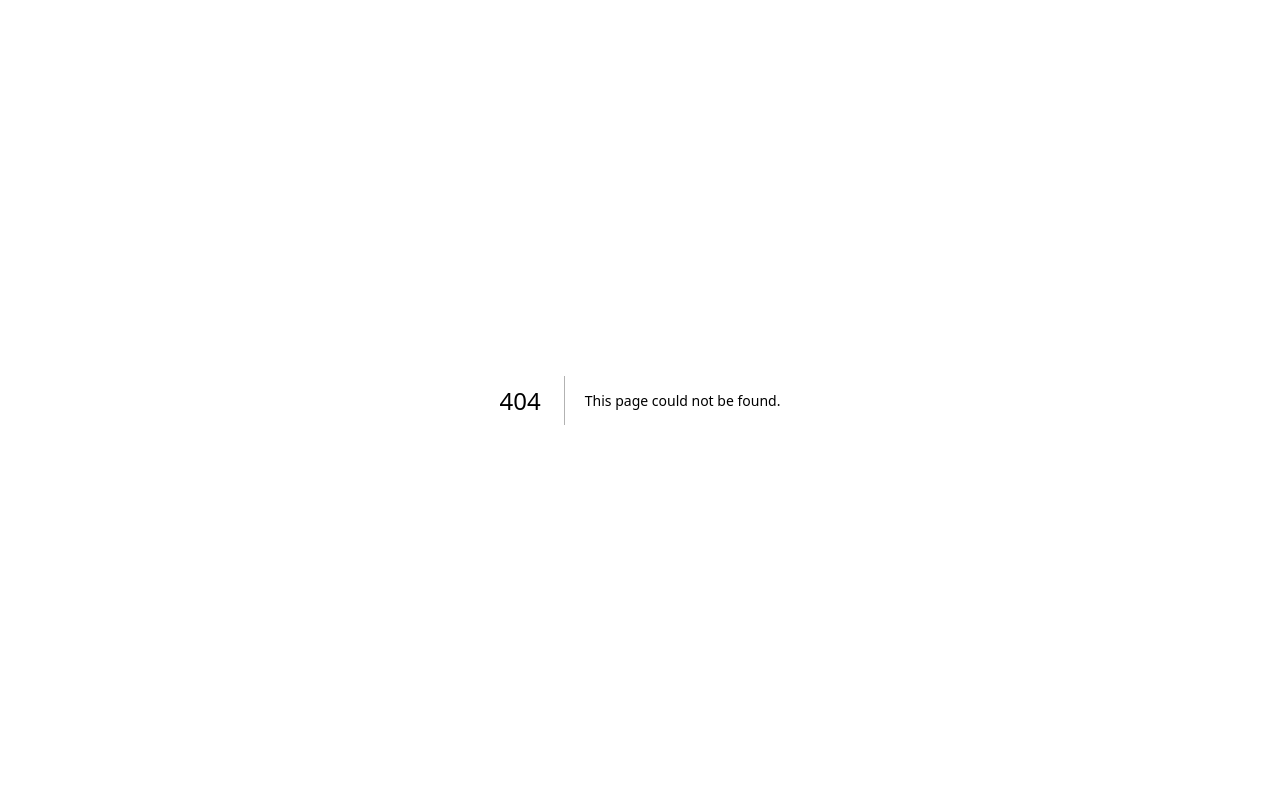
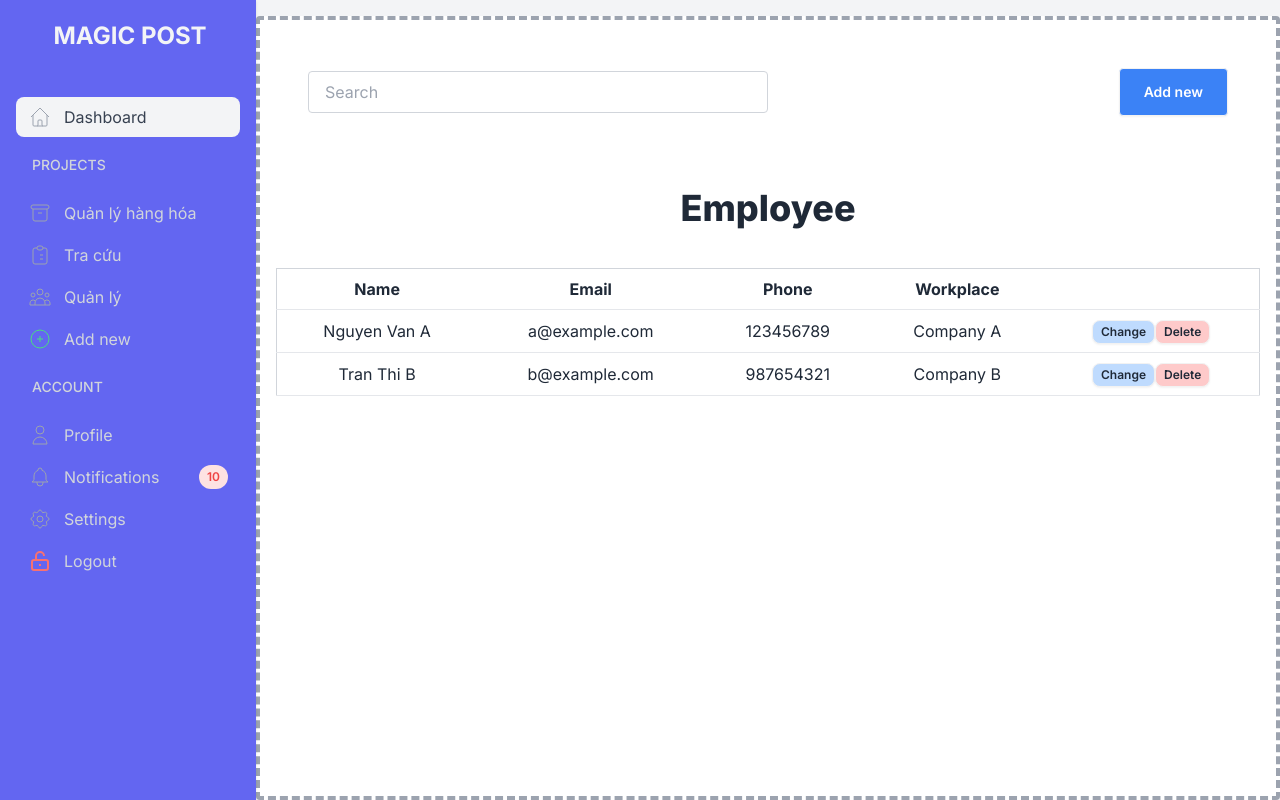
Before and after one commit to huydat-isme/MagicPost-group1, a Next.js app: page /manage_employee in a window 1280 px wide. Before the commit this address had no page. Built offline with nearby package versions, Linux system fonts and the light colour scheme.

Commit message:
employe management

```diff
--- a/app/dashboard/header_dashboard.tsx
+++ b/app/dashboard/header_dashboard.tsx
@@ -1,4 +1,5 @@
 import { disconnect } from "process";
+import Link from 'next/link';
 
 export default function Header_dasboard() {
     return (
@@ -83,7 +84,7 @@ export default function Header_dasboard() {
           </li>
           <li className="my-px">
             <a
-              href="#"
+              href="./manage_employee"
               className="flex flex-row items-center h-10 px-3 rounded-lg text-gray-300 hover:bg-gray-100 hover:text-gray-700"
             >
               <span className="flex items-center justify-center text-lg text-gray-400">
--- /dev/null
+++ b/app/manage_employee/page.tsx
@@ -0,0 +1,235 @@
+// newpage.js
+"use client";
+import Link from 'next/link';
+import React, { useState }from 'react';
+import Header_dasboard from '../dashboard/header_dashboard';
+import Modal from 'react-modal';
+
+const manage = () => {
+  const [data, setData] = useState([
+    { id: 1, name: 'Nguyen Van A', email: 'a@example.com', phone: '123456789', workplace: 'Company A' },
+    { id: 2, name: 'Tran Thi B', email: 'b@example.com', phone: '987654321', workplace: 'Company B' },
+    // Thêm các bản ghi khác nếu cần
+  ]);
+
+  const [modalIsOpen, setModalIsOpen] = useState(false);
+  const [editedData, setEditedData] = useState({});
+  const [deleteId, setDeleteId] = useState(null);
+  const [editingMode, setEditingMode] = useState(false);
+  const [addnew, setAddnew] = useState(false);
+
+  const handleEdit = (id: number) => {
+    const editedItem = data.find(item => item.id === id);
+    setEditedData(editedItem);
+    setModalIsOpen(true);
+    setEditingMode(true);
+  };
+
+  const handleUpdate1 = () => {
+    // Cập nhật dữ liệu trong data
+    const updatedData = data.map(item =>
+      item.id === editedData.id ? editedData : item
+    );
+    setData(updatedData);
+    setModalIsOpen(false);
+    setEditingMode(false);
+  };
+
+  const handleDelete = (id: number | React.SetStateAction<null>) => {
+    setDeleteId(id);
+    setModalIsOpen(true);
+    setEditingMode(false);
+  };
+
+  const confirmDelete = () => {
+    // Xóa dữ liệu trong data
+    const updatedData = data.filter(item => item.id !== deleteId);
+    setData(updatedData);
+    setModalIsOpen(false);
+  };
+
+  const handleAddNew = () => {
+    // Tạo một bản ghi mới (để demo, sử dụng id tăng tự động)
+    const newRecord = {
+      id: data.length + 1,
+      name: '',
+      email: '',
+      phone: '',
+      workplace: '',
+    };
+
+    // Mở modal với bản ghi mới
+    setAddnew(true);
+    setEditedData(newRecord);
+    setModalIsOpen(true);
+    setEditingMode(true);
+  };
+
+
+
+  const handleSaveNew = () => {
+    // Thêm bản ghi mới vào data
+    setData([...data, editedData]);
+    setModalIsOpen(false);
+    setEditingMode(false);
+  };
+
+  const handleUpdate = () =>{
+    if(addnew) {
+      handleSaveNew();
+    }
+    else{
+      handleUpdate1();
+    }
+  }
+
+  return (
+
+    <div className="flex flex-row min-h-screen bg-gray-100 text-gray-800">
+      <Header_dasboard />
+
+
+
+
+      <div className="flex flex-grow border-4 border-gray-400 border-dashed bg-white rounded mt-4">
+      <div className="container mx-auto p-4">
+        <div className='flex items-center justify-between p-8'>
+
+            <input type="text" placeholder="Search" className="w-1/2 px-4 py-2 border border-gray-300 rounded" />
+
+          <button
+            onClick={handleAddNew}
+            className="btn ml-4 px-6 py-2 bg-blue-500 text-white rounded"
+          >
+          Add new
+          </button>
+
+
+        </div>
+        <h1 className='font-extrabold text-center text-4xl m-5 p-5'>Employee</h1>
+        <table className="min-w-full bg-white border border-gray-300 text-center">
+        <thead>
+          <tr>
+            <th className="py-2 px-4 border-b">Name</th>
+            <th className="py-2 px-4 border-b">Email</th>
+            <th className="py-2 px-4 border-b">Phone</th>
+            <th className="py-2 px-4 border-b">Workplace</th>
+            <th className="py-2 px-4 border-b"></th>
+          </tr>
+        </thead>
+        <tbody>
+          {data.map((item) => (
+            <tr key={item.id}>
+              <td className="py-2 px-4 border-b">{item.name}</td>
+              <td className="py-2 px-4 border-b">{item.email}</td>
+              <td className="py-2 px-4 border-b">{item.phone}</td>
+              <td className="py-2 px-4 border-b">{item.workplace}</td>
+              <td className="py-2 px-4 border-b">
+                <button
+                  className="bg-blue-200 btn btn-xs"
+                  onClick={() => handleEdit(item.id)}
+                >
+                  Change
+                </button>
+                <button
+                  className="bg-red-200 btn btn-xs"
+                  onClick={() => handleDelete(item.id)}
+                >
+                  Delete
+                </button>
+              </td>
+            </tr>
+          ))}
+        </tbody>
+      </table>
+      <Modal
+        isOpen={modalIsOpen}
+        onRequestClose={() => setModalIsOpen(false)}
+        contentLabel="Edit Modal"
+        className="relative flex flex-col justify-center h-4/5 bg-gray-100 p-6 w-2/5 my-14 mx-auto"
+      >
+        {editingMode ? (
+          <>
+            <h1 className="text-4xl font-extrabold dark:text-white text-center">Information</h1>
+        <div>
+        <label className="label">
+        <h2>Name:</h2>
+        </label>
+        <input
+          className="input input-bordered w-full max-w-xl"
+          type="text"
+          value={editedData.name}
+          onChange={(e) => setEditedData({ ...editedData, name: e.target.value })}
+        />
+
+        </div>
+        <div>
+        <label className="label">
+        <h2>Email:</h2>
+        </label>
+        <input
+          className="input input-bordered w-full max-w-xl"
+          type="text"
+          value={editedData.email}
+          onChange={(e) => setEditedData({ ...editedData, email: e.target.value })}
+        />
+
+        </div>
+        <div>
+        <label className="label">
+        <h2>Phone:</h2>
+        </label>
+        <input
+          className="input input-bordered w-full max-w-xl"
+          type="text"
+          value={editedData.phone}
+          onChange={(e) => setEditedData({ ...editedData, phone: e.target.value })}
+        />
+
+        </div>
+        <div>
+        <label className="label">
+        <h2>Workplace:</h2>
+        </label>
+        <input
+          className="input input-bordered w-full max-w-xl"
+          type="text"
+          value={editedData.workplace}
+          onChange={(e) => setEditedData({ ...editedData, workplace: e.target.value })}
+        />
+
+        </div>
+
+      <div className="modal-action">
+      <form method="dialog">
+
+        <button className="btn" onClick={handleUpdate}>OK</button>
+        <button className="btn" onClick={() => setModalIsOpen(false)}>Cancel</button>
+      </form>
+      </div>
+      </>
+      ) : (
+        <>
+          <h2 className="text-4xl font-bold mb-4 text-center">Xác Nhận Xóa</h2>
+          <br />
+          <p className="mb-4">Bạn có chắc muốn xóa nội dung này không?</p>
+          <br />
+          <button
+            onClick={confirmDelete}
+            className="btn bg-red-500 text-white rounded">
+            OK
+          </button>
+          <button className="btn" onClick={() => setModalIsOpen(false)}>Cancel</button>
+        </>
+      )}
+
+
+      </Modal>
+    </div>
+    </div>
+
+    </div>
+  );
+};
+
+export default manage;
--- a/package.json
+++ b/package.json
@@ -19,6 +19,7 @@
     "react": "^18",
     "react-dom": "^18",
     "react-hook-form": "^7.48.2",
+    "react-modal": "^3.16.1",
     "sequelize": "^6.35.1",
     "yup": "^1.3.2"
   },
@@ -28,6 +29,7 @@
     "@types/node": "^20",
     "@types/react": "^18",
     "@types/react-dom": "^18",
+    "@types/react-modal": "^3.16.3",
     "@types/uuid": "^9.0.7",
     "autoprefixer": "^10.0.1",
     "daisyui": "^4.4.2",
```
Also changed, not shown: 1 other file (tests, documents, lock files or other folders).
